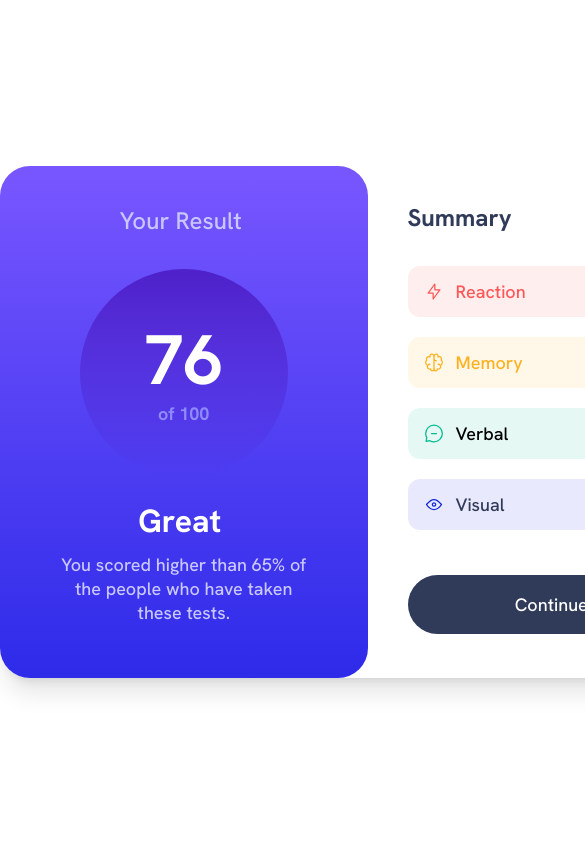
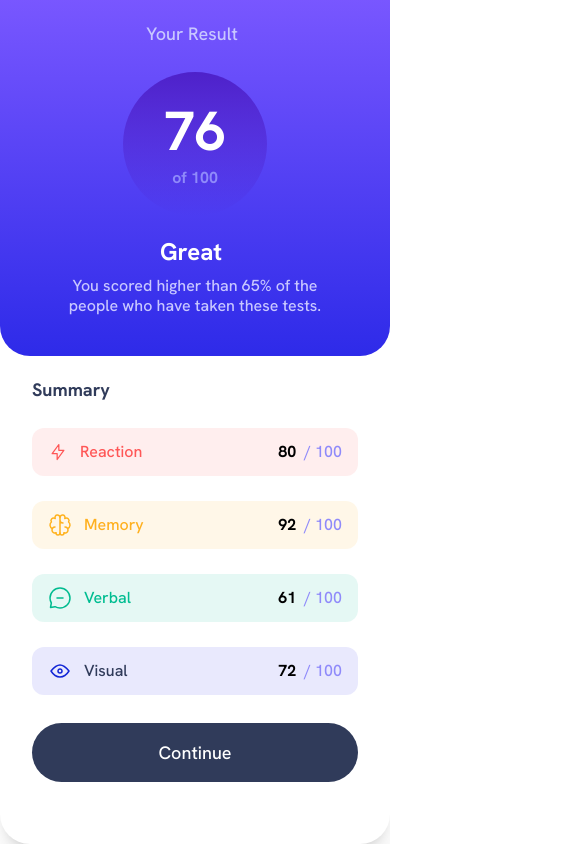
Before and after one commit to j-0-n-e-z/results-summary-component, a React (Vite) app: page / in a window 390 px wide. Shown: the top 844 px of the page, 585 px wide, since content can reach past the window. Built offline with nearby package versions, Linux system fonts and the light colour scheme.

Commit message:
add mobile

```diff
--- a/src/App.tsx
+++ b/src/App.tsx
@@ -7,59 +7,71 @@ import visual from '../public/images/icon-visual.svg'
 function App() {
 	return (
 		<div className='w-full min-h-screen bg-white grid place-items-center'>
-			<div className='flex w-[735px] h-[512px] bg-white shadow-xl rounded-[30px]'>
-				<div className='flex flex-col rounded-[30px] items-center w-1/2 bg-gradient-to-b from-lightSlateBlue to-lightRoyalBlue'>
-					<p className='text-lightLavender text-2xl mb-8 mt-[39px] mr-[6px]'>
+			<div className='flex lg:flex-row flex-col lg:w-[735px] lg:h-[512px] w-full h-screen bg-white shadow-xl rounded-[30px]'>
+				<div className='flex flex-col lg:rounded-[30px] rounded-[0_0_30px_30px] items-center lg:w-1/2 w-full bg-gradient-to-b from-lightSlateBlue to-lightRoyalBlue'>
+					<p className='text-lightLavender lg:text-2xl text-lg lg:mb-8 mb-6 lg:mt-[39px] mt-5 mr-[6px]'>
 						Your Result
 					</p>
-					<div className='grid place-items-center content-center mb-5 rounded-full w-52 h-52 bg-gradient-to-b from-violetBlue to-persianBlue'>
-						<p className='text-[70px] font-bold text-white leading-[5rem]'>
+					<div className='grid place-items-center content-center lg:mb-6 mb-5 rounded-full lg:w-52 w-36 lg:h-52 h-36 bg-gradient-to-b from-violetBlue to-persianBlue'>
+						<p className='lg:text-[70px] text-[55px] font-bold text-white lg:leading-[5rem] leading-[4.2rem]'>
 							76
 						</p>
-						<p className='text-md font-bold text-[#8f8afa]'>of 100</p>
+						<p className='lg:text-md text-base font-bold text-[#8f8afa]'>
+							of 100
+						</p>
 					</div>
-					<p className='font-bold text-white text-[32px] mb-2 mr-2'>Great</p>
-					<p className='w-2/3 text-lightLavender leading-6 text-center'>
+					<p className='font-bold text-white lg:text-[32px] text-2xl lg:mb-6 mb-2 mr-2'>
+						Great
+					</p>
+					<p className='lg:w-2/3 w-[70%] text-lightLavender lg:leading-6 leading-5 text-center lg:mb-0 mb-10 lg:text-[18px] text-[16px]'>
 						You scored higher than 65% of the people who have taken these tests.
 					</p>
 				</div>
-				<div className='flex flex-col w-1/2 px-10 pt-9 pb-11'>
-					<div className='text-darkGrayBlue font-bold text-2xl mb-8'>
+				<div className='flex flex-col lg:w-1/2 w-full lg:px-10 px-8 lg:pt-9 pt-5 pb-11'>
+					<div className='text-darkGrayBlue font-bold lg:text-2xl text-lg lg:mb-8 mb-6'>
 						Summary
 					</div>
-					<div className='flex bg-lightRed/10 px-4 py-3 rounded-xl mb-5'>
+					<div className='flex bg-lightRed/10 px-4 py-3 rounded-xl lg:mb-5 mb-[25px] items-center'>
 						<img src={reaction} alt='reaction' />
-						<p className='text-lightRed ml-3'>Reaction</p>
-						<div className='ml-auto flex'>
-							<p className='mr-2 font-bold'>80</p>
-							<p className='text-[#8f8afa]'>/ 100</p>
+						<p className='text-lightRed lg:ml-3 ml-3 lg:text-[18px] text-[16px]'>
+							Reaction
+						</p>
+						<div className='ml-auto flex items-center'>
+							<p className='mr-2 font-bold lg:text-[18px] text-base'>80</p>
+							<p className='text-[#8f8afa] lg:text-[18px] text-base'>/ 100</p>
 						</div>
 					</div>
-					<div className='flex bg-orangeyYellow/10 px-4 py-3 rounded-xl mb-5'>
+					<div className='flex bg-orangeyYellow/10 px-4 py-3 rounded-xl lg:mb-5 mb-[25px]'>
 						<img src={memory} alt='memory' />
-						<p className='text-orangeyYellow ml-3'>Memory</p>
+						<p className='text-orangeyYellow ml-3 lg:text-[18px] text-[16px]'>
+							Memory
+						</p>
 						<div className='ml-auto flex'>
-							<p className='mr-2 font-bold'>92</p>
-							<p className='text-[#8f8afa]'>/ 100</p>
+							<p className='mr-2 font-bold lg:text-[18px] text-base'>92</p>
+							<p className='text-[#8f8afa] lg:text-[18px] text-base'>/ 100</p>
 						</div>
 					</div>
-					<div className='flex bg-greenTeal/10 px-4 py-3 rounded-xl mb-5'>
+					<div className='flex bg-greenTeal/10 px-4 py-3 rounded-xl lg:mb-5 mb-[25px]'>
 						<img src={verbal} alt='verbal' />
-						<p className='text-greenTea ml-3'>Verbal</p>
+						<p className='text-greenTeal ml-3 lg:text-[18px] text-[16px]'>
+							Verbal
+						</p>
 						<div className='ml-auto flex'>
-							<p className='mr-2 font-bold'>61</p>
-							<p className='text-[#8f8afa] font-medium'>/ 100</p>
+							<p className='mr-2 font-bold lg:text-[18px] text-base'>61</p>
+							<p className='text-[#8f8afa] lg:text-[18px] text-base'>/ 100</p>
 						</div>
 					</div>
 					<div className='flex bg-lightRoyalBlue/10 px-4 py-3 rounded-xl'>
 						<img src={visual} alt='visual' />
-						<p className='text-darkGrayBlue ml-3'>Visual</p>
+						<p className='text-darkGrayBlue ml-3 lg:text-[18px] text-[16px]'>
+							Visual
+						</p>
 						<div className='ml-auto flex'>
-							<p className='mr-2 font-bold'>72</p>
-							<p className='text-[#8f8afa]'>/ 100</p>
+							<p className='mr-2 font-bold lg:text-[18px] text-base'>72</p>
+							<p className='text-[#8f8afa] lg:text-[18px] text-base'>/ 100</p>
 						</div>
 					</div>
-					<button className='rounded-full p-4 w-full bg-darkGrayBlue text-white cursor-pointer mt-auto hover:bg-gradient-to-b from-lightSlateBlue to-lightRoyalBlue transition'>
+					<button className='rounded-full p-4 w-full bg-darkGrayBlue text-white cursor-pointer lg:mt-auto mt-7 hover:bg-gradient-to-b from-lightSlateBlue to-lightRoyalBlue transition'>
 						Continue
 					</button>
 				</div>
```
